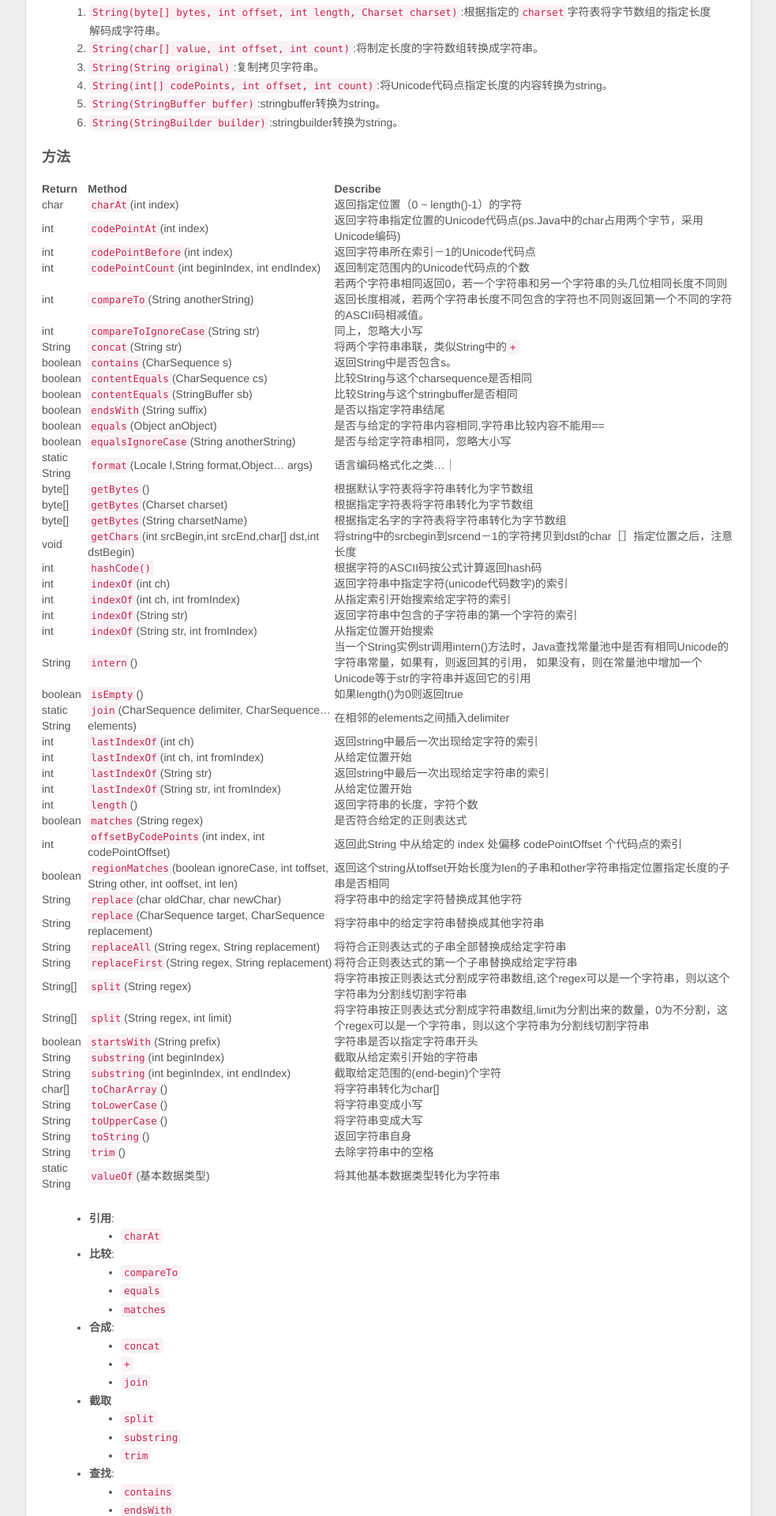
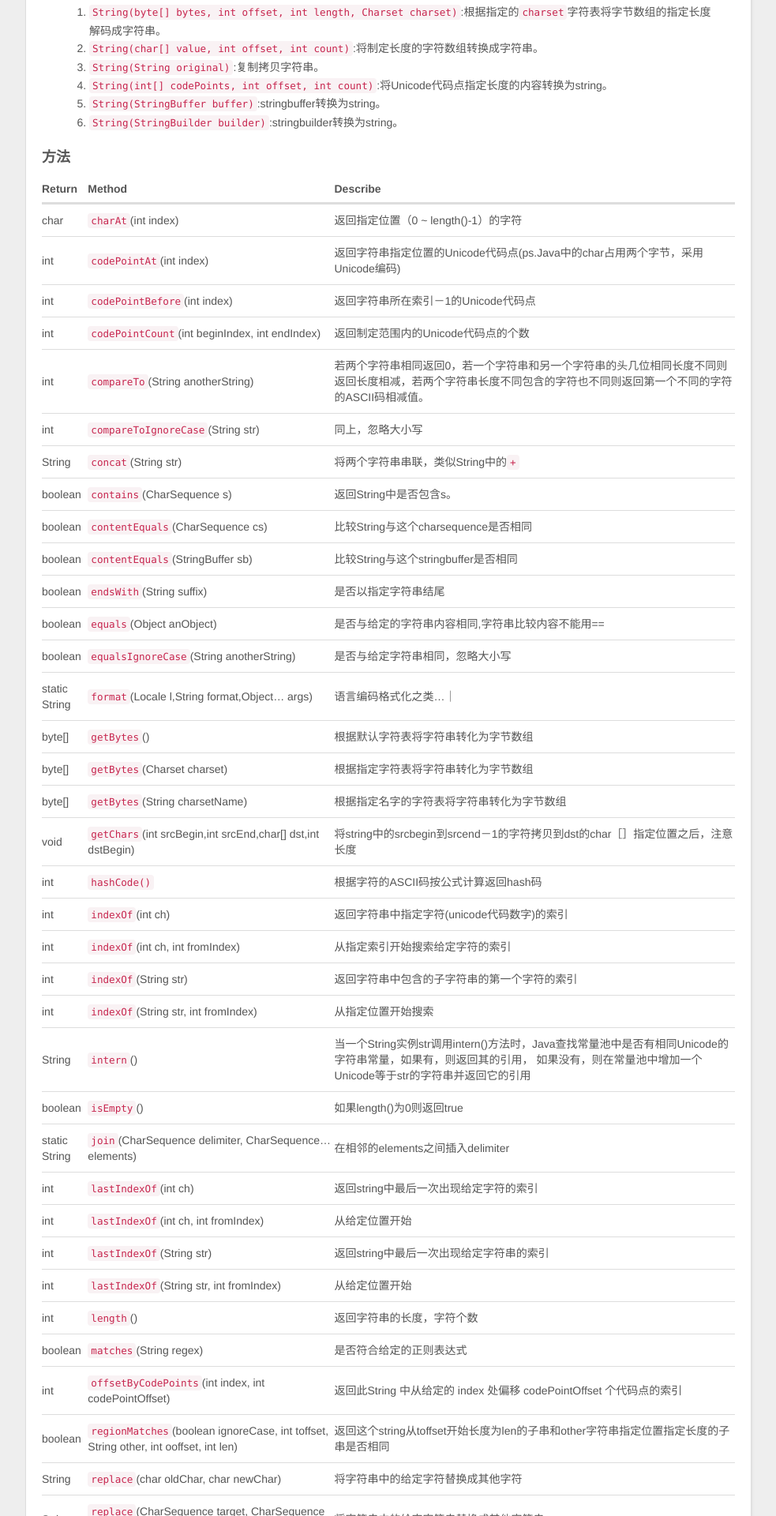
Before and after one commit to lugeek/lugeek.github.io, a Jekyll site: the page built from _posts/2014-10-27-java-string.md, in a window 1280 px wide. Shown: the part 1718-3638 px from the top of the page at 79% size, without its empty margins (148-1131 px from the left). Built offline with Jekyll 4.4.1, drawn with Linux system fonts in a browser that asks for light colours; Markdown is read by kramdown in place of the engine named in the settings; comment, search, counter and statistics services are not loaded; some of the changed text lies outside the part shown.

Commit message:
add css table

```diff
--- a/public/css/main.css
+++ b/public/css/main.css
@@ -182,6 +182,10 @@ margin-bottom:0;
 .article-entry li ul, .article-entry li ol{
 margin:0;
 }
+
+.article-entry table{width:100%;border-collapse:collapse;border-spacing:0}
+.article-entry th{font-weight:bold;border-bottom:3px solid #ddd;padding-bottom:.5em}
+.article-entry td{border-bottom:1px solid #ddd;padding:10px 0}
 
 .article-more-link a {
   display: inline-block;
```
Also changed, not shown: 1 other file.
